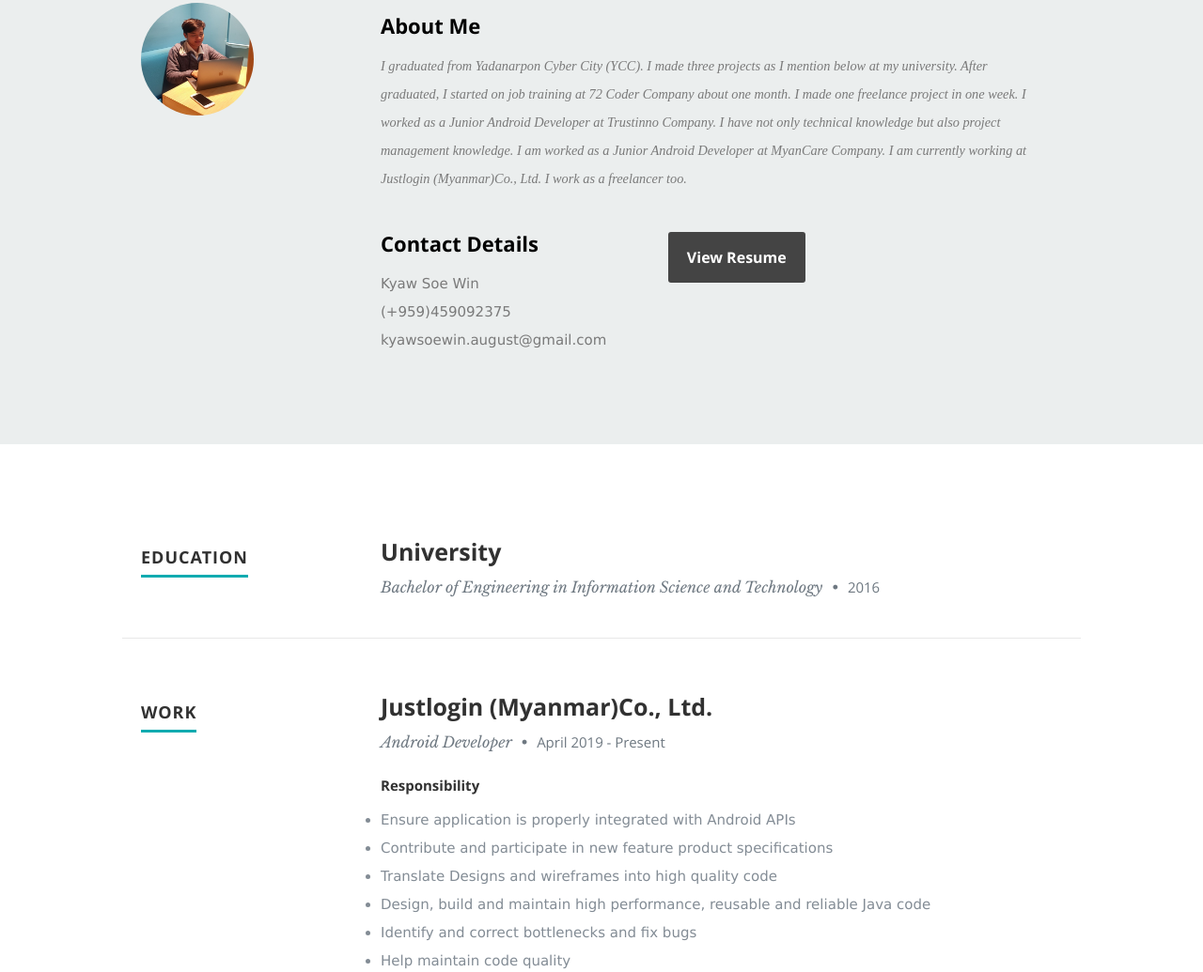
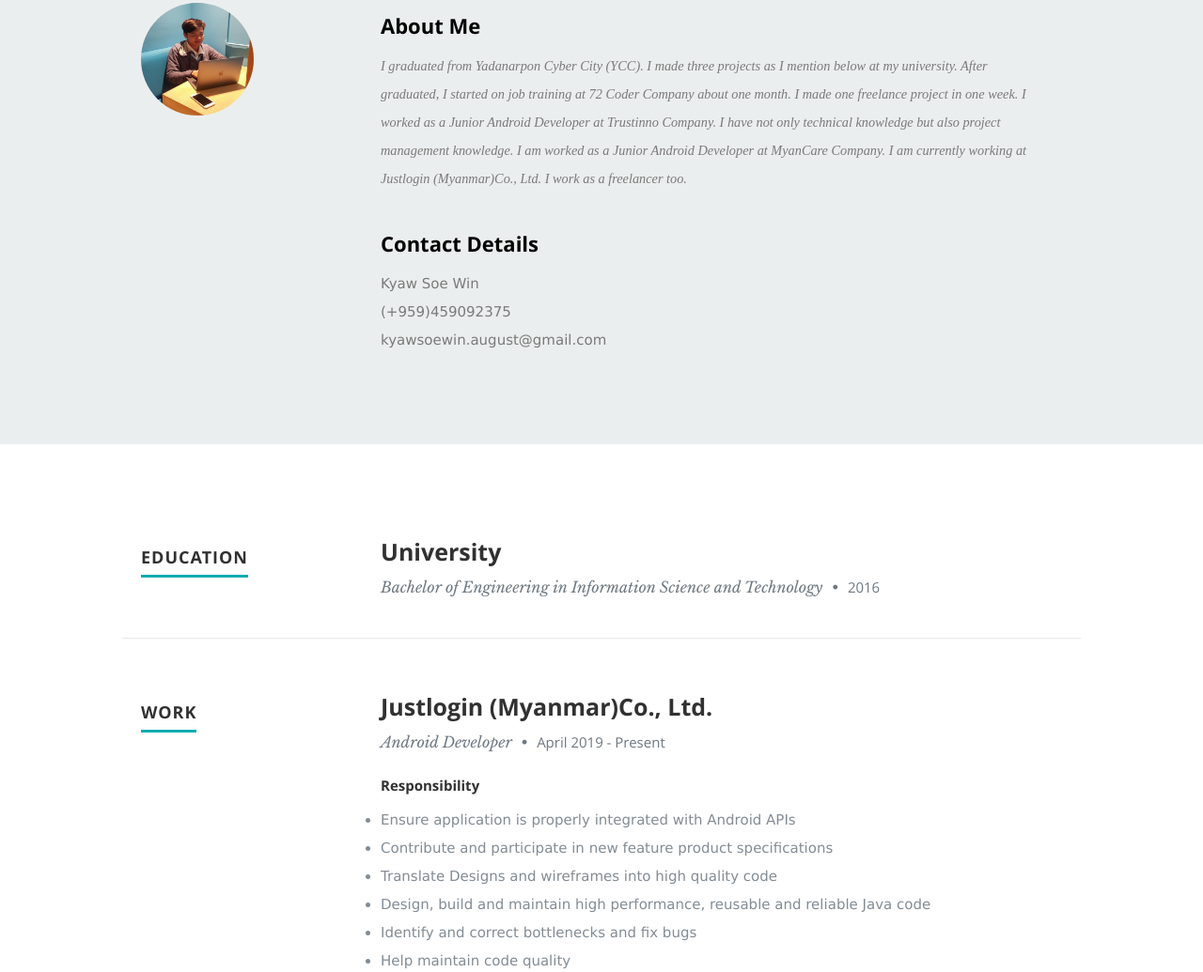
Before and after one commit to KyawSoeW1n/KyawSoeW1n.github.io, a plain HTML site: page index.html in a window 1280 px wide. Shown: the part 893-1928 px from the top of the page at 94% size. Drawn offline with nearby package versions, Linux system fonts and the light colour scheme.

Commit message:
Remove Resume

```diff
--- a/index.html
+++ b/index.html
@@ -130,12 +130,6 @@
                      <span>kyawsoewin.august@gmail.com</span>
                   </p>
 
-               </div>
-
-               <div class="columns download">
-                  <p>
-                     <a href="assets/KSW.pdf" class="button"></i>View Resume</a>
-                  </p>
                </div>
 
             </div> <!-- end row -->
```
Also changed, not shown: 1 other file.
